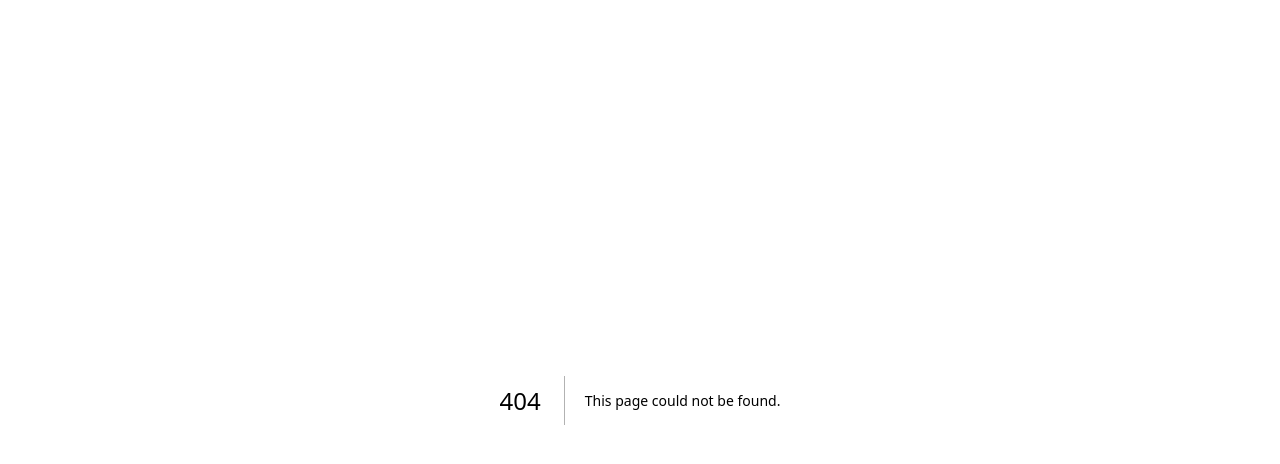
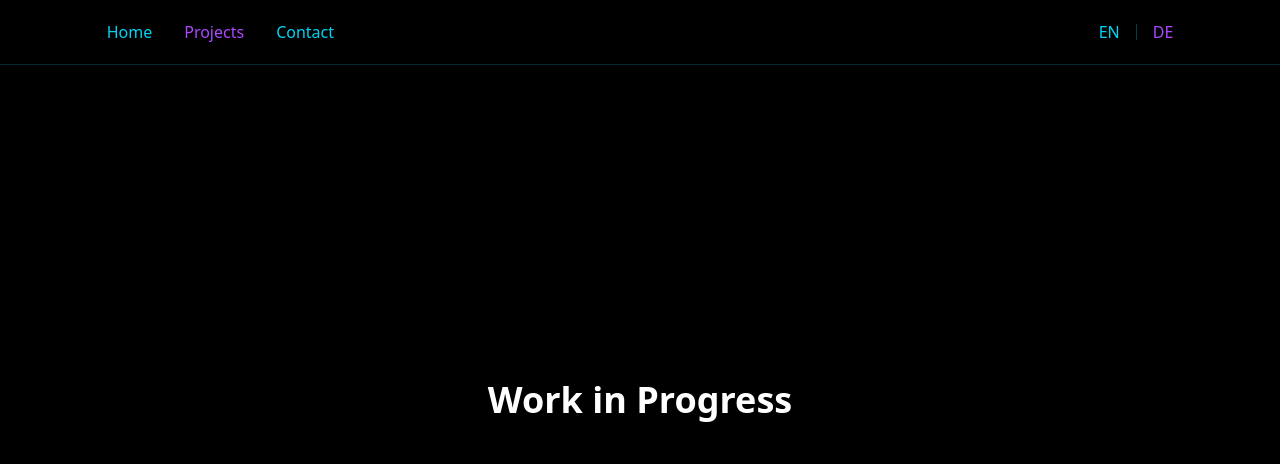
Before and after one commit to Ynlsen/yniederer.ch, a Next.js app: page /en/contact in a window 1280 px wide. Before the commit this address had no page. Shown: the top 464 px of the page. Built offline with nearby package versions, Linux system fonts and the light colour scheme.

Commit message:
added place holder contact page

```diff
--- /dev/null
+++ b/app/en/contact/page.tsx
@@ -0,0 +1,11 @@
+export default function ContactPage() {
+  return (
+    <main className="bg-black text-white min-h-screen flex flex-col items-center justify-center text-center">
+      <div>
+        <a href="https://github.com/Ynlsen" className="hover:underline">
+          <h1 className="text-4xl font-bold">Work in Progress</h1>
+        </a>
+      </div>
+    </main>
+  );
+}
```
